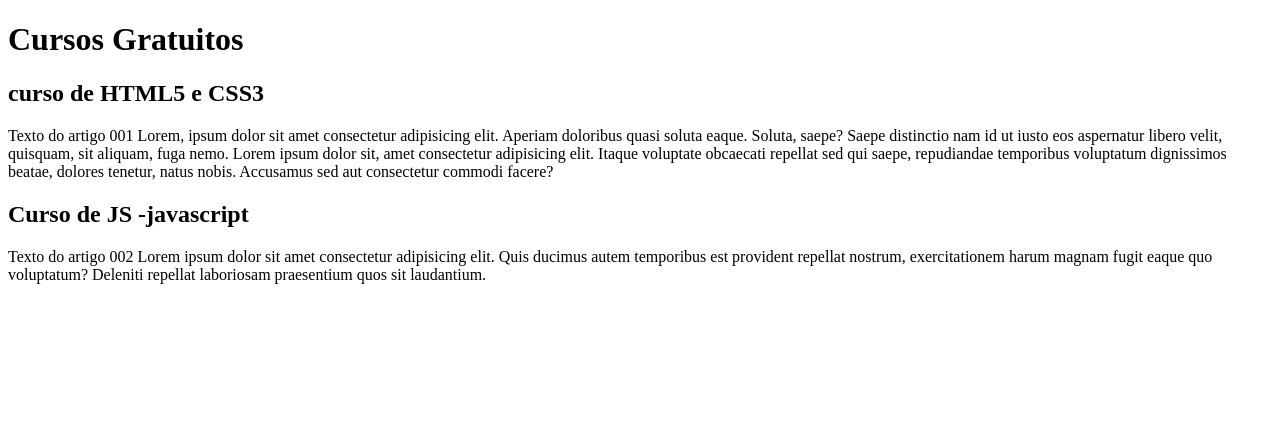
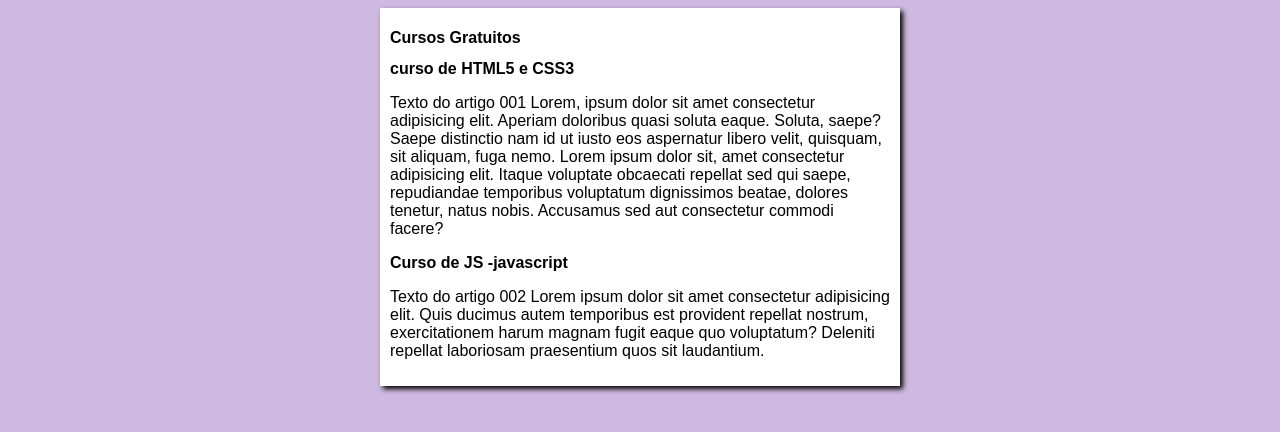
Before and after one commit to HugoGonzales1278/projeto-site-curso-git-github, a plain HTML site: page index.html in a window 1280 px wide. Drawn offline with Linux system fonts and the light colour scheme.

Commit message:
criado css
design configurado

```diff
--- /dev/null
+++ b/estilos/style.css
@@ -0,0 +1,15 @@
+*{
+    font-family: Arial, Helvetica, sans-serif;
+    font-size: 16px;
+
+}
+body{
+    background-color: rgb(206, 186, 225);
+}
+main{
+    background-color: white;
+    width: 500px;
+    margin: auto;
+    padding: 10px;
+    box-shadow: 3px 3px 5px black;
+}
--- a/index.html
+++ b/index.html
@@ -4,6 +4,7 @@
     <meta charset="UTF-8">
     <meta name="viewport" content="width=device-width, initial-scale=1.0">
     <title>Site no curso de Git e GitHub</title>
+    <link rel="stylesheet" href="estilos/style.css">
 </head>
 <body>
     <main>
```
